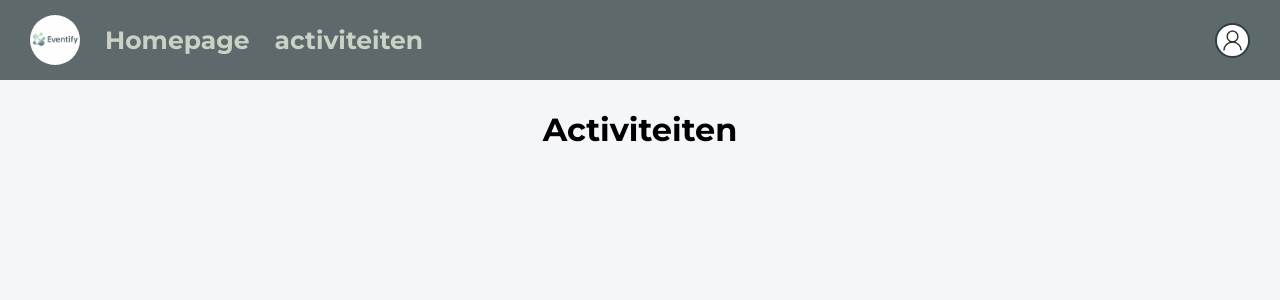
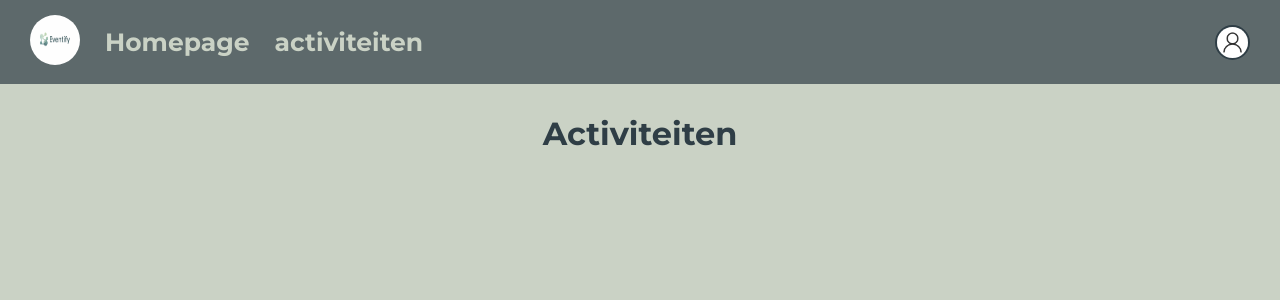
Before and after one commit to 6045325/Project_waar_is_dat_feest, a PHP site: page /Activiteiten.php in a window 1280 px wide. Shown: the top 300 px of the page. Run offline with PHP 8.4, Linux system fonts and the light colour scheme; data that the repository does not hold is empty.

Commit message:
smol changes

```diff
--- a/Includes/navbar.php
+++ b/Includes/navbar.php
@@ -1,7 +1,9 @@
 <div class="navbar">
 
     <div class="nav-left">
-        <img src="images/logo.png" alt="logo">
+<a href="index.php">
+    <img src="images/logo.png" alt="logo">
+</a>
         <h1><a href="index.php">Homepage</a></h1>
         <h1><a href="activiteiten.php">activiteiten</a></h1>
     </div>
--- a/css/style.css
+++ b/css/style.css
@@ -626,7 +626,7 @@ h1 a {
     justify-content: space-between;
     align-items: center;
     color: #CAD2C5;
-    position: relative; /* instead of fixed */
+    position: relative;
     width: 100%;
     z-index: 1000;
     /* remove top/left, no need to reserve space manually */
@@ -642,9 +642,10 @@ h1 a {
 #Activiteiten-page .nav-left img {
     width: 50px;
     height: 50px;
-    border-radius: 50%;
-    object-fit: cover;
+        border-radius:50%;
+    overflow:hidden;
 }
+
 
 #Activiteiten-page .navbar h1 {
     font-size: 25px;
@@ -667,7 +668,8 @@ h1 a {
 
 body {
     font-family: 'Montserrat', sans-serif;
-    background: #f4f6f9;
+    background-color: #CAD2C5;
+    color: #2F3E46;
     margin: 0;
 }
 
```
